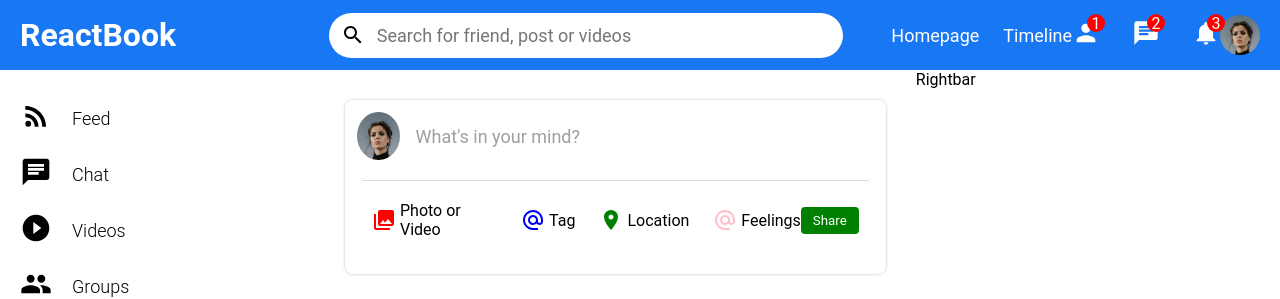
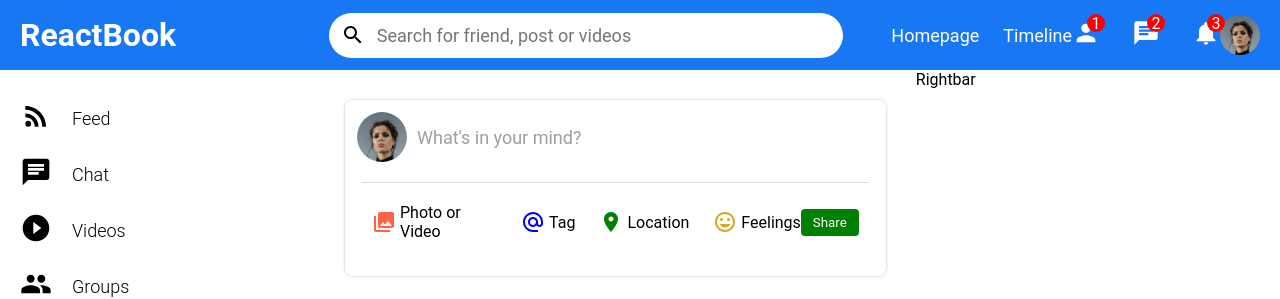
Before and after one commit to atakanteko/reactbook-social-media, a React (Vite) app: page / in a window 1280 px wide. Shown: the top 299 px of the page. Built offline with nearby package versions, Linux system fonts and the light colour scheme.

Commit message:
feed section - share post card design

```diff
--- a/src/components/uicommon/UserEntryCard.tsx
+++ b/src/components/uicommon/UserEntryCard.tsx
@@ -27,19 +27,19 @@ const UserEntryCard = (props: Props) => {
         <div className="card-actions">
             <div className="card-action-items">
                 <div className='card-action-item'>
-                    <PhotoLibrary style={{color:"red"}}/>
+                    <PhotoLibrary htmlColor="tomato"/>
                     <span>Photo or Video</span>
                 </div>
                 <div className='card-action-item'>
-                    <AlternateEmail style={{color:"blue"}}/>
+                    <AlternateEmail htmlColor="blue"/>
                     <span>Tag</span>
                 </div>
                 <div className='card-action-item'>
-                    <LocationOn style={{color:"green"}}/>
+                    <LocationOn htmlColor="green"/>
                     <span>Location</span>
                 </div>
                 <div className='card-action-item'>
-                    <AlternateEmail style={{color:"pink"}}/>
+                    <Mood htmlColor="goldenrod"/>
                     <span>Feelings</span>
                 </div>
             </div>
--- a/src/styles/css/social.css
+++ b/src/styles/css/social.css
@@ -285,21 +285,20 @@ select:active {
   box-shadow: 0px 0px 4px -2px rgba(0, 0, 0, 0.75);
 }
 .user-entry-card .entry {
-  width: 100%;
   display: flex;
   align-items: center;
-  gap: 16px;
   margin-bottom: 20px;
 }
 .user-entry-card .entry img {
-  width: 48px;
-  height: 48px;
+  width: 50px;
+  height: 50px;
   -o-object-fit: cover;
      object-fit: cover;
   border-radius: 50%;
+  margin-right: 10px;
 }
 .user-entry-card .entry input {
-  width: 100%;
+  width: 80%;
   border: none;
   font-size: 18px;
 }
--- a/src/styles/scss/components/uicommon/_userEntryCard.scss
+++ b/src/styles/scss/components/uicommon/_userEntryCard.scss
@@ -5,19 +5,18 @@
     -moz-box-shadow: 0px 0px 4px -2px rgba(0,0,0,0.75);
     box-shadow: 0px 0px 4px -2px rgba(0,0,0,0.75);
     .entry{
-        width: 100%;
         display: flex;
         align-items: center;
-        gap: 16px;
         margin-bottom: 20px;
         img{
-            width: 48px;
-            height: 48px;
+            width: 50px;
+            height: 50px;
             object-fit: cover;
             border-radius: 50%;
+            margin-right: 10px;
         }
         input{
-            width: 100%;
+            width: 80%;
             border: none;
             font-size: 18px;
             &::placeholder{
```
Also changed, not shown: src/styles/css/social.min.css, 2 other files (tests, documents, lock files or other folders).
